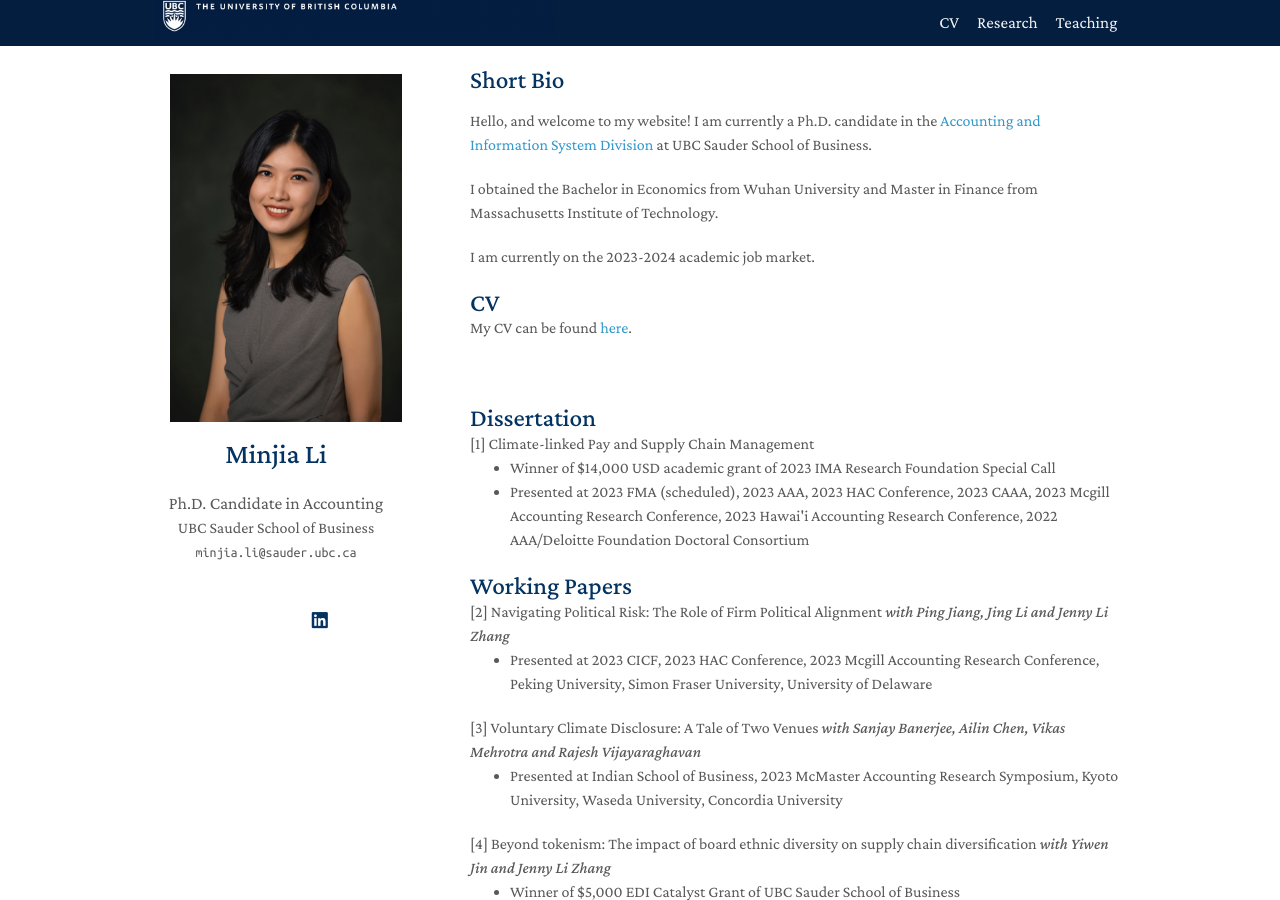
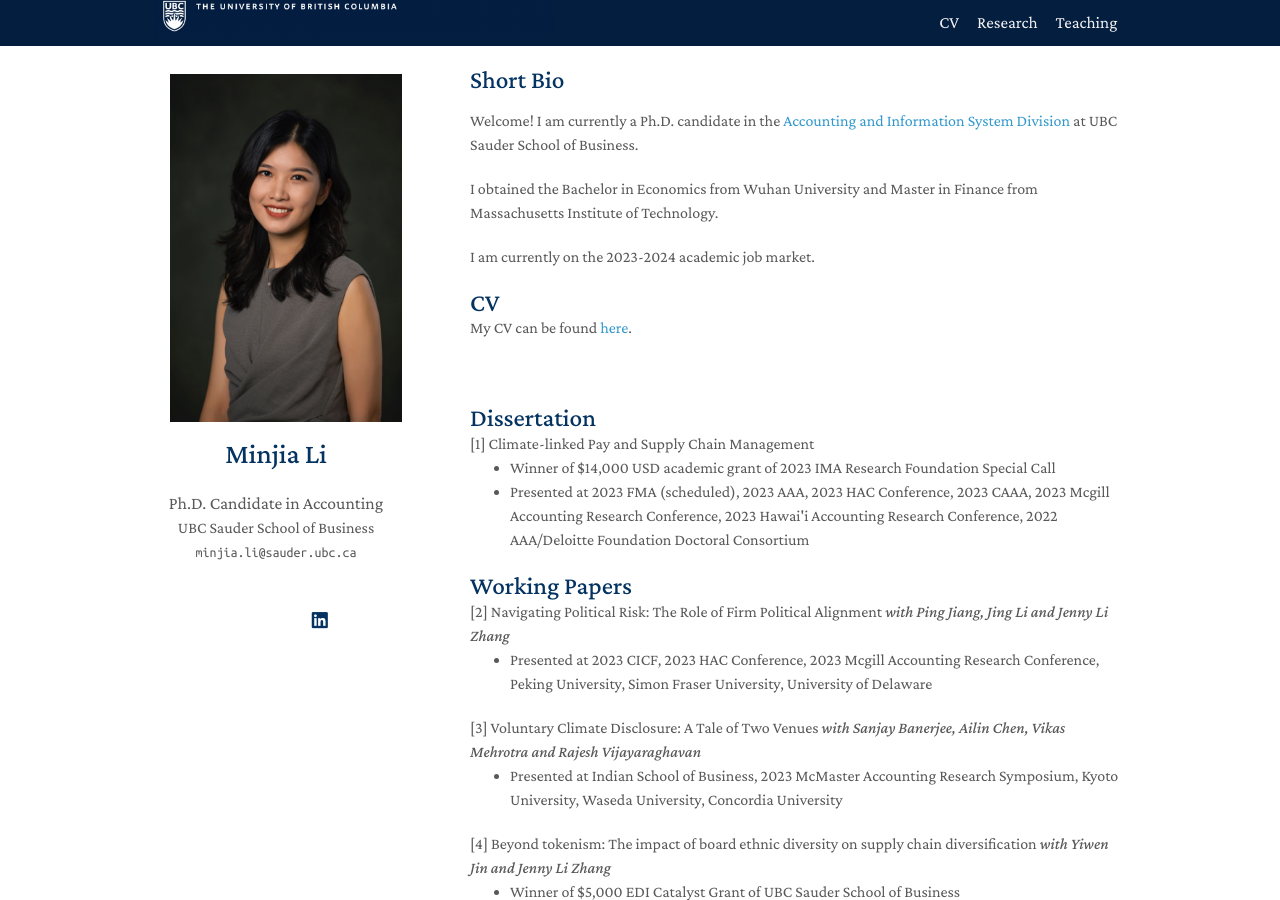
Before and after one commit to zeyang1225/zeyang1225.github.io, a Jekyll site: the page built from index.md, in a window 1280 px wide and 900 px high. Built offline with Jekyll 4.4.1, drawn with Linux system fonts in a browser that asks for light colours; nearby versions of some CDN libraries; a style sheet for code colours, icons or effects is not loaded; our own code applies the rules of GitHub Pages for plain Markdown files.

Commit message:
Update index.md

```diff
--- a/index.md
+++ b/index.md
@@ -4,7 +4,7 @@ layout: homepage
 
 ## Short Bio
 
-Hello, and welcome to my website! I am currently a Ph.D. candidate in the [Accounting and Information System Division](https://www.sauder.ubc.ca/thought-leadership/divisions/accounting-information-systems) at UBC Sauder School of Business.
+Welcome! I am currently a Ph.D. candidate in the [Accounting and Information System Division](https://www.sauder.ubc.ca/thought-leadership/divisions/accounting-information-systems) at UBC Sauder School of Business.
 
 I obtained the Bachelor in Economics from Wuhan University and Master in Finance from Massachusetts Institute of Technology.
 
```
